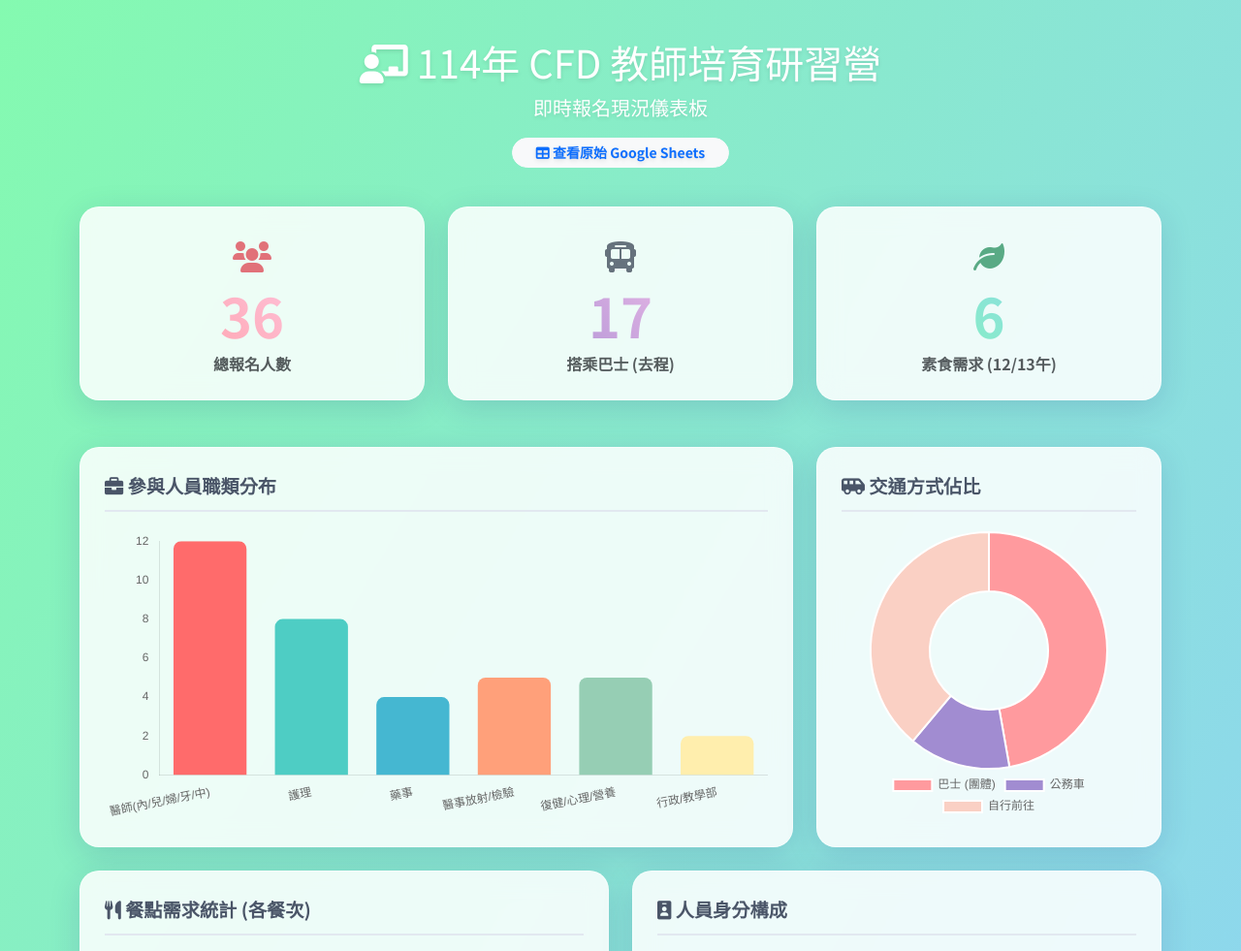
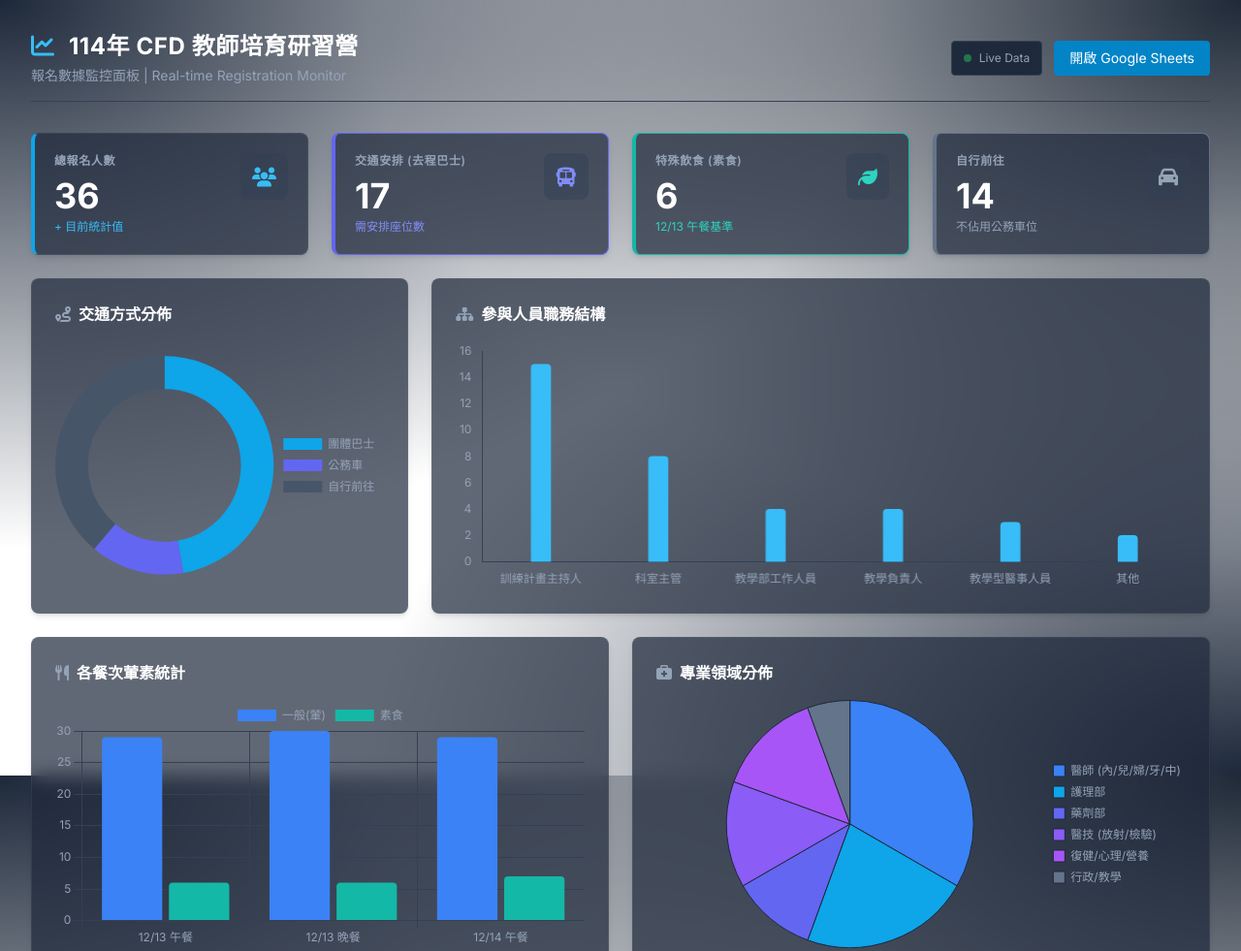
Before and after one commit to Cookie-sketch/CFD, a plain HTML site: page index.html in a window 1280 px wide. Shown: the top 981 px of the page at 97% size. Drawn offline with nearby package versions, Linux system fonts and the light colour scheme.

Commit message:
Update index.html

```diff
--- a/index.html
+++ b/index.html
@@ -3,198 +3,177 @@
 <head>
     <meta charset="UTF-8">
     <meta name="viewport" content="width=device-width, initial-scale=1.0">
-    <title>114年CFD教師培育研習營 - 報名儀表板</title>
+    <title>114年 CFD 教師培育研習營 | 報名現況監控</title>
 
-    <link href="https://cdn.jsdelivr.net/npm/bootstrap@5.3.0/dist/css/bootstrap.min.css" rel="stylesheet">
-    <link href="https://fonts.googleapis.com/css2?family=Noto+Sans+TC:wght@400;700&display=swap" rel="stylesheet">
-    <link href="https://cdnjs.cloudflare.com/ajax/libs/font-awesome/6.0.0/css/all.min.css" rel="stylesheet">
+    <script src="https://cdn.tailwindcss.com"></script>
+
+    <link href="https://cdnjs.cloudflare.com/ajax/libs/font-awesome/6.4.0/css/all.min.css" rel="stylesheet">
+
+    <link href="https://fonts.googleapis.com/css2?family=Inter:wght@300;400;600;700&family=Noto+Sans+TC:wght@300;500;700&display=swap" rel="stylesheet">
+
+    <script src="https://cdn.jsdelivr.net/npm/chart.js"></script>
 
     <style>
-        :root {
-            --glass-bg: rgba(255, 255, 255, 0.85);
-            --glass-border: rgba(255, 255, 255, 0.4);
-            --text-primary: #2d3748;
+        body {
+            font-family: 'Inter', 'Noto Sans TC', sans-serif;
+            background-color: #0f172a; /* Slate 900 */
+            color: #e2e8f0; /* Slate 200 */
         }
 
-        body {
-            font-family: 'Noto Sans TC', sans-serif;
-            /* 活潑的漸層背景 */
-            background: linear-gradient(120deg, #84fab0 0%, #8fd3f4 100%);
-            min-height: 100vh;
-            color: var(--text-primary);
-            padding-bottom: 50px;
+        /* 背景漸層效果 */
+        .bg-gradient-mesh {
+            background: radial-gradient(at 0% 0%, hsla(217,33%,17%,1) 0, transparent 50%),
+                        radial-gradient(at 100% 0%, hsla(215,28%,17%,1) 0, transparent 50%),
+                        radial-gradient(at 100% 100%, hsla(217,33%,17%,1) 0, transparent 50%);
+            background-attachment: fixed;
         }
 
-        .dashboard-header {
-            text-align: center;
-            padding: 40px 0;
-            color: #fff;
-            text-shadow: 0 2px 4px rgba(0,0,0,0.1);
+        /* 卡片玻璃質感 (深色模式) */
+        .dashboard-card {
+            background: rgba(30, 41, 59, 0.7); /* Slate 800 with opacity */
+            backdrop-filter: blur(10px);
+            border: 1px solid rgba(148, 163, 184, 0.1);
+            box-shadow: 0 4px 6px -1px rgba(0, 0, 0, 0.1), 0 2px 4px -1px rgba(0, 0, 0, 0.06);
+            transition: all 0.3s ease;
         }
 
-        .glass-card {
-            background: var(--glass-bg);
-            backdrop-filter: blur(12px);
-            -webkit-backdrop-filter: blur(12px);
-            border: 1px solid var(--glass-border);
-            border-radius: 20px;
-            padding: 25px;
-            box-shadow: 0 8px 32px 0 rgba(31, 38, 135, 0.15);
-            height: 100%;
-            transition: transform 0.3s ease;
+        .dashboard-card:hover {
+            border-color: rgba(56, 189, 248, 0.3); /* Light Blue hover border */
+            box-shadow: 0 10px 15px -3px rgba(0, 0, 0, 0.3);
         }
 
-        .glass-card:hover {
-            transform: translateY(-5px);
-        }
-
-        .kpi-number {
-            font-size: 3.5rem;
-            font-weight: 700;
-            line-height: 1;
-            margin-bottom: 10px;
-            background: -webkit-linear-gradient(45deg, #0093E9, #80D0C7);
-            -webkit-background-clip: text;
-            -webkit-text-fill-color: transparent;
-        }
-
-        .kpi-icon {
-            font-size: 2rem;
-            opacity: 0.7;
-            margin-bottom: 10px;
-        }
-
-        .chart-container {
-            position: relative;
-            height: 300px;
-            width: 100%;
-        }
-
-        .card-title {
-            font-size: 1.2rem;
-            font-weight: 700;
-            color: #4a5568;
-            margin-bottom: 20px;
-            border-bottom: 2px solid #e2e8f0;
-            padding-bottom: 10px;
-        }
-
-        /* 不同KPI卡片的強調色 */
-        .kpi-card-1 .kpi-number { background: -webkit-linear-gradient(45deg, #FF9A9E, #FECFEF); -webkit-background-clip: text; }
-        .kpi-card-2 .kpi-number { background: -webkit-linear-gradient(45deg, #a18cd1, #fbc2eb); -webkit-background-clip: text; }
-        .kpi-card-3 .kpi-number { background: -webkit-linear-gradient(45deg, #84fab0, #8fd3f4); -webkit-background-clip: text; }
-
-        footer {
-            text-align: center;
-            margin-top: 30px;
-            color: rgba(255,255,255,0.8);
-            font-size: 0.9rem;
+        /* 左側裝飾條 */
+        .accent-border-l {
+            border-left: 4px solid #0ea5e9; /* Sky 500 */
         }
     </style>
 </head>
-<body>
+<body class="bg-gradient-mesh min-h-screen p-4 md:p-8">
 
-    <div class="container">
-        <div class="dashboard-header">
-            <h1><i class="fas fa-chalkboard-teacher"></i> 114年 CFD 教師培育研習營</h1>
-            <p class="lead">即時報名現況儀表板</p>
-            <a href="https://docs.google.com/spreadsheets/d/1nbuHcsys23rIjwjEQl9qaw_jt06-QmGe7cED3jpdDIs/edit?usp=sharing" target="_blank" class="btn btn-light btn-sm rounded-pill px-4 text-primary fw-bold">
-                <i class="fas fa-table"></i> 查看原始 Google Sheets
+    <header class="mb-8 flex flex-col md:flex-row justify-between items-center border-b border-slate-700 pb-4">
+        <div class="mb-4 md:mb-0">
+            <h1 class="text-2xl font-bold text-white tracking-wide">
+                <i class="fa-solid fa-chart-line text-sky-400 mr-2"></i>
+                114年 CFD 教師培育研習營
+            </h1>
+            <p class="text-slate-400 text-sm mt-1">報名數據監控面板 | Real-time Registration Monitor</p>
+        </div>
+        <div class="flex gap-3">
+            <span class="px-3 py-1 bg-slate-800 rounded text-xs text-slate-400 border border-slate-700 flex items-center">
+                <span class="w-2 h-2 bg-green-500 rounded-full mr-2 animate-pulse"></span> Live Data
+            </span>
+            <a href="https://docs.google.com/spreadsheets/d/1nbuHcsys23rIjwjEQl9qaw_jt06-QmGe7cED3jpdDIs/edit?usp=sharing" target="_blank" class="px-4 py-2 bg-sky-600 hover:bg-sky-500 text-white text-sm rounded transition font-medium">
+                開啟 Google Sheets
             </a>
         </div>
+    </header>
 
-        <div class="row g-4 mb-5">
-            <div class="col-md-4">
-                <div class="glass-card kpi-card-1 text-center">
-                    <div class="kpi-icon text-danger"><i class="fas fa-users"></i></div>
-                    <div class="kpi-number" id="totalCount">0</div>
-                    <div class="text-muted fw-bold">總報名人數</div>
+    <div class="grid grid-cols-1 md:grid-cols-4 lg:grid-cols-12 gap-6">
+
+        <div class="col-span-1 md:col-span-4 lg:col-span-3 dashboard-card rounded-lg p-5 accent-border-l relative overflow-hidden">
+            <div class="flex justify-between items-start">
+                <div>
+                    <p class="text-slate-400 text-xs uppercase tracking-wider font-semibold">總報名人數</p>
+                    <h2 class="text-4xl font-bold text-white mt-2" id="totalCount">0</h2>
+                    <p class="text-sky-400 text-xs mt-1">+ 目前統計值</p>
                 </div>
-            </div>
-            <div class="col-md-4">
-                <div class="glass-card kpi-card-2 text-center">
-                    <div class="kpi-icon text-purple"><i class="fas fa-bus"></i></div>
-                    <div class="kpi-number" id="busCount">0</div>
-                    <div class="text-muted fw-bold">搭乘巴士 (去程)</div>
-                </div>
-            </div>
-            <div class="col-md-4">
-                <div class="glass-card kpi-card-3 text-center">
-                    <div class="kpi-icon text-success"><i class="fas fa-leaf"></i></div>
-                    <div class="kpi-number" id="vegCount">0</div>
-                    <div class="text-muted fw-bold">素食需求 (12/13午)</div>
+                <div class="p-3 bg-slate-700/50 rounded-lg text-sky-400">
+                    <i class="fa-solid fa-users fa-lg"></i>
                 </div>
             </div>
         </div>
 
-        <div class="row g-4 mb-4">
-            <div class="col-md-8">
-                <div class="glass-card">
-                    <div class="card-title"><i class="fas fa-briefcase"></i> 參與人員職類分布</div>
-                    <div class="chart-container">
-                        <canvas id="jobChart"></canvas>
-                    </div>
+        <div class="col-span-1 md:col-span-4 lg:col-span-3 dashboard-card rounded-lg p-5 border-l-4 border-indigo-500 relative">
+            <div class="flex justify-between items-start">
+                <div>
+                    <p class="text-slate-400 text-xs uppercase tracking-wider font-semibold">交通安排 (去程巴士)</p>
+                    <h2 class="text-4xl font-bold text-white mt-2" id="busCount">0</h2>
+                    <p class="text-indigo-400 text-xs mt-1">需安排座位數</p>
                 </div>
-            </div>
-            <div class="col-md-4">
-                <div class="glass-card">
-                    <div class="card-title"><i class="fas fa-shuttle-van"></i> 交通方式佔比</div>
-                    <div class="chart-container">
-                        <canvas id="transportChart"></canvas>
-                    </div>
+                <div class="p-3 bg-slate-700/50 rounded-lg text-indigo-400">
+                    <i class="fa-solid fa-bus fa-lg"></i>
                 </div>
             </div>
         </div>
 
-        <div class="row g-4">
-            <div class="col-md-6">
-                <div class="glass-card">
-                    <div class="card-title"><i class="fas fa-utensils"></i> 餐點需求統計 (各餐次)</div>
-                    <div class="chart-container">
-                        <canvas id="mealChart"></canvas>
-                    </div>
+        <div class="col-span-1 md:col-span-4 lg:col-span-3 dashboard-card rounded-lg p-5 border-l-4 border-teal-500 relative">
+            <div class="flex justify-between items-start">
+                <div>
+                    <p class="text-slate-400 text-xs uppercase tracking-wider font-semibold">特殊飲食 (素食)</p>
+                    <h2 class="text-4xl font-bold text-white mt-2" id="vegCount">0</h2>
+                    <p class="text-teal-400 text-xs mt-1">12/13 午餐基準</p>
                 </div>
-            </div>
-            <div class="col-md-6">
-                <div class="glass-card">
-                    <div class="card-title"><i class="fas fa-id-badge"></i> 人員身分構成</div>
-                    <div class="chart-container">
-                        <canvas id="roleChart"></canvas>
-                    </div>
+                <div class="p-3 bg-slate-700/50 rounded-lg text-teal-400">
+                    <i class="fa-solid fa-leaf fa-lg"></i>
                 </div>
             </div>
         </div>
 
-        <footer>
-            資料來源：Google Sheets 上課名單 | Dashboard Generated by AI
-        </footer>
+        <div class="col-span-1 md:col-span-4 lg:col-span-3 dashboard-card rounded-lg p-5 border-l-4 border-slate-500 relative">
+            <div class="flex justify-between items-start">
+                <div>
+                    <p class="text-slate-400 text-xs uppercase tracking-wider font-semibold">自行前往</p>
+                    <h2 class="text-4xl font-bold text-white mt-2" id="selfTransportCount">0</h2>
+                    <p class="text-slate-400 text-xs mt-1">不佔用公務車位</p>
+                </div>
+                <div class="p-3 bg-slate-700/50 rounded-lg text-slate-400">
+                    <i class="fa-solid fa-car fa-lg"></i>
+                </div>
+            </div>
+        </div>
+
+        <div class="col-span-1 md:col-span-2 lg:col-span-4 dashboard-card rounded-lg p-6">
+            <h3 class="text-white font-semibold mb-4 flex items-center">
+                <i class="fa-solid fa-route text-slate-400 mr-2"></i> 交通方式分佈
+            </h3>
+            <div class="relative h-64 w-full">
+                <canvas id="transportChart"></canvas>
+            </div>
+        </div>
+
+        <div class="col-span-1 md:col-span-2 lg:col-span-8 dashboard-card rounded-lg p-6">
+            <h3 class="text-white font-semibold mb-4 flex items-center">
+                <i class="fa-solid fa-sitemap text-slate-400 mr-2"></i> 參與人員職務結構
+            </h3>
+            <div class="relative h-64 w-full">
+                <canvas id="roleChart"></canvas>
+            </div>
+        </div>
+
+        <div class="col-span-1 md:col-span-2 lg:col-span-6 dashboard-card rounded-lg p-6">
+            <h3 class="text-white font-semibold mb-4 flex items-center">
+                <i class="fa-solid fa-utensils text-slate-400 mr-2"></i> 各餐次葷素統計
+            </h3>
+            <div class="relative h-64 w-full">
+                <canvas id="mealChart"></canvas>
+            </div>
+        </div>
+
+        <div class="col-span-1 md:col-span-2 lg:col-span-6 dashboard-card rounded-lg p-6">
+            <h3 class="text-white font-semibold mb-4 flex items-center">
+                <i class="fa-solid fa-briefcase-medical text-slate-400 mr-2"></i> 專業領域分佈
+            </h3>
+            <div class="relative h-64 w-full">
+                <canvas id="deptChart"></canvas>
+            </div>
+        </div>
+
     </div>
 
-    <script src="https://cdn.jsdelivr.net/npm/chart.js"></script>
+    <footer class="mt-12 text-center text-slate-500 text-xs pb-8 border-t border-slate-800 pt-8">
+        <p>© 2024 CFD 教師培育研習營行政中心 | System Generated Dashboard</p>
+        <p class="mt-1">Data Source: Google Sheets (Secure Connection)</p>
+    </footer>
 
     <script>
-        // --- 資料來源 (模擬 Google Sheets 讀取的資料) ---
-        // 為確保網頁離線也能運作，這裡將分析後的數據直接嵌入
-        // 若需即時更新，需使用 Google Sheets API 或發布為 CSV 讀取
-        const dataSummary = {
+        // --- 預處理數據 (源自 Google Sheets 分析) ---
+        const rawData = {
             total: 36,
-            transport: {
-                bus: 17,
-                official: 5,
-                self: 14
-            },
+            transport: { bus: 17, official: 5, self: 14 },
             meals: {
-                day1_lunch: { reg: 29, veg: 6, self: 1 },
-                day1_dinner: { reg: 30, veg: 6, self: 0 }, // 假設值，依據前次分析
-                day2_lunch: { reg: 29, veg: 7, self: 0 }
-            },
-            jobs: { // 依據前次分析的職類概況
-                "醫師(內/兒/婦/牙/中)": 12,
-                "護理": 8,
-                "藥事": 4,
-                "醫事放射/檢驗": 5,
-                "復健/心理/營養": 5,
-                "行政/教學部": 2
+                lunch13: { reg: 29, veg: 6 },
+                dinner13: { reg: 30, veg: 6 },
+                lunch14: { reg: 29, veg: 7 }
             },
             roles: {
                 "訓練計畫主持人": 15,
@@ -203,83 +182,91 @@
                 "教學負責人": 4,
                 "教學型醫事人員": 3,
                 "其他": 2
+            },
+            departments: {
+                "醫師 (內/兒/婦/牙/中)": 12,
+                "護理部": 8,
+                "藥劑部": 4,
+                "醫技 (放射/檢驗)": 5,
+                "復健/心理/營養": 5,
+                "行政/教學": 2
             }
         };
 
-        // --- 初始化頁面數據 ---
-        document.getElementById('totalCount').innerText = dataSummary.total;
-        document.getElementById('busCount').innerText = dataSummary.transport.bus;
-        document.getElementById('vegCount').innerText = dataSummary.meals.day1_lunch.veg;
+        // 更新 KPI 數字
+        document.getElementById('totalCount').innerText = rawData.total;
+        document.getElementById('busCount').innerText = rawData.transport.bus;
+        document.getElementById('vegCount').innerText = rawData.meals.lunch13.veg;
+        document.getElementById('selfTransportCount').innerText = rawData.transport.self;
 
-        // --- 顏色設定 (活潑色系) ---
-        const colors = [
-            '#FF6B6B', '#4ECDC4', '#45B7D1', '#FFA07A', '#96CEB4', '#FFEEAD', '#D4A5A5', '#9B59B6'
-        ];
+        // --- Chart.js 全域設定 (適配深色模式) ---
+        Chart.defaults.color = '#94a3b8'; // Slate 400
+        Chart.defaults.borderColor = '#334155'; // Slate 700
+        Chart.defaults.font.family = "'Inter', sans-serif";
 
-        // --- 1. 職類長條圖 (Job Chart) ---
-        const ctxJob = document.getElementById('jobChart').getContext('2d');
-        new Chart(ctxJob, {
-            type: 'bar',
-            data: {
-                labels: Object.keys(dataSummary.jobs),
-                datasets: [{
-                    label: '人數',
-                    data: Object.values(dataSummary.jobs),
-                    backgroundColor: colors,
-                    borderRadius: 8,
-                    borderWidth: 0
-                }]
-            },
-            options: {
-                responsive: true,
-                maintainAspectRatio: false,
-                plugins: { legend: { display: false } },
-                scales: {
-                    y: { beginAtZero: true, grid: { display: false } },
-                    x: { grid: { display: false } }
-                }
-            }
-        });
-
-        // --- 2. 交通圓餅圖 (Transport Chart) ---
-        const ctxTransport = document.getElementById('transportChart').getContext('2d');
-        new Chart(ctxTransport, {
+        // 1. 交通圓餅圖
+        new Chart(document.getElementById('transportChart'), {
             type: 'doughnut',
             data: {
-                labels: ['巴士 (團體)', '公務車', '自行前往'],
+                labels: ['團體巴士', '公務車', '自行前往'],
                 datasets: [{
-                    data: [dataSummary.transport.bus, dataSummary.transport.official, dataSummary.transport.self],
-                    backgroundColor: ['#FF9A9E', '#a18cd1', '#fad0c4'],
+                    data: [rawData.transport.bus, rawData.transport.official, rawData.transport.self],
+                    backgroundColor: ['#0ea5e9', '#6366f1', '#475569'], // Sky, Indigo, Slate
+                    borderWidth: 0,
                     hoverOffset: 4
                 }]
             },
             options: {
                 responsive: true,
                 maintainAspectRatio: false,
+                cutout: '70%',
                 plugins: {
-                    legend: { position: 'bottom' }
+                    legend: { position: 'right' }
                 }
             }
         });
 
-        // --- 3. 餐點需求統計 (Meal Chart - Grouped Bar) ---
-        const ctxMeal = document.getElementById('mealChart').getContext('2d');
-        new Chart(ctxMeal, {
+        // 2. 職務結構長條圖
+        new Chart(document.getElementById('roleChart'), {
+            type: 'bar',
+            data: {
+                labels: Object.keys(rawData.roles),
+                datasets: [{
+                    label: '人數',
+                    data: Object.values(rawData.roles),
+                    backgroundColor: '#38bdf8', // Sky 400
+                    borderRadius: 4,
+                    barThickness: 20
+                }]
+            },
+            options: {
+                responsive: true,
+                maintainAspectRatio: false,
+                scales: {
+                    y: { beginAtZero: true, grid: { display: false } },
+                    x: { grid: { display: false } }
+                },
+                plugins: { legend: { display: false } }
+            }
+        });
+
+        // 3. 餐點需求圖 (堆疊或分組)
+        new Chart(document.getElementById('mealChart'), {
             type: 'bar',
             data: {
                 labels: ['12/13 午餐', '12/13 晚餐', '12/14 午餐'],
                 datasets: [
                     {
                         label: '一般(葷)',
-                        data: [dataSummary.meals.day1_lunch.reg, dataSummary.meals.day1_dinner.reg, dataSummary.meals.day2_lunch.reg],
-                        backgroundColor: '#4facfe',
-                        borderRadius: 5
+                        data: [rawData.meals.lunch13.reg, rawData.meals.dinner13.reg, rawData.meals.lunch14.reg],
+                        backgroundColor: '#3b82f6', // Blue 500
+                        borderRadius: 4
                     },
                     {
                         label: '素食',
-                        data: [dataSummary.meals.day1_lunch.veg, dataSummary.meals.day1_dinner.veg, dataSummary.meals.day2_lunch.veg],
-                        backgroundColor: '#43e97b', // 綠色代表素食
-                        borderRadius: 5
+                        data: [rawData.meals.lunch13.veg, rawData.meals.dinner13.veg, rawData.meals.lunch14.veg],
+                        backgroundColor: '#14b8a6', // Teal 500
+                        borderRadius: 4
                     }
                 ]
             },
@@ -287,35 +274,38 @@
                 responsive: true,
                 maintainAspectRatio: false,
                 scales: {
-                    y: { beginAtZero: true },
-                    x: { grid: { display: false } }
+                    y: { beginAtZero: true }
                 }
             }
         });
 
-        // --- 4. 身分構成雷達圖 (Role Chart) ---
-        // 如果項目較多，也可以改用橫向長條圖
-        const ctxRole = document.getElementById('roleChart').getContext('2d');
-        new Chart(ctxRole, {
-            type: 'bar',
-            indexAxis: 'y', // 轉為橫向
+        // 4. 專業領域分佈 (Pie Chart)
+        new Chart(document.getElementById('deptChart'), {
+            type: 'pie',
             data: {
-                labels: Object.keys(dataSummary.roles),
+                labels: Object.keys(rawData.departments),
                 datasets: [{
-                    label: '人數',
-                    data: Object.values(dataSummary.roles),
-                    backgroundColor: '#fccb90',
-                    borderRadius: 5
+                    data: Object.values(rawData.departments),
+                    backgroundColor: [
+                        '#3b82f6', // Blue
+                        '#0ea5e9', // Sky
+                        '#6366f1', // Indigo
+                        '#8b5cf6', // Violet
+                        '#a855f7', // Purple
+                        '#64748b'  // Slate
+                    ],
+                    borderWidth: 1,
+                    borderColor: '#1e293b'
                 }]
             },
             options: {
                 responsive: true,
                 maintainAspectRatio: false,
-                plugins: { legend: { display: false } },
-                scales: { x: { beginAtZero: true } }
+                plugins: {
+                    legend: { position: 'right', labels: { boxWidth: 12 } }
+                }
             }
         });
-
     </script>
 </body>
 </html>
```
